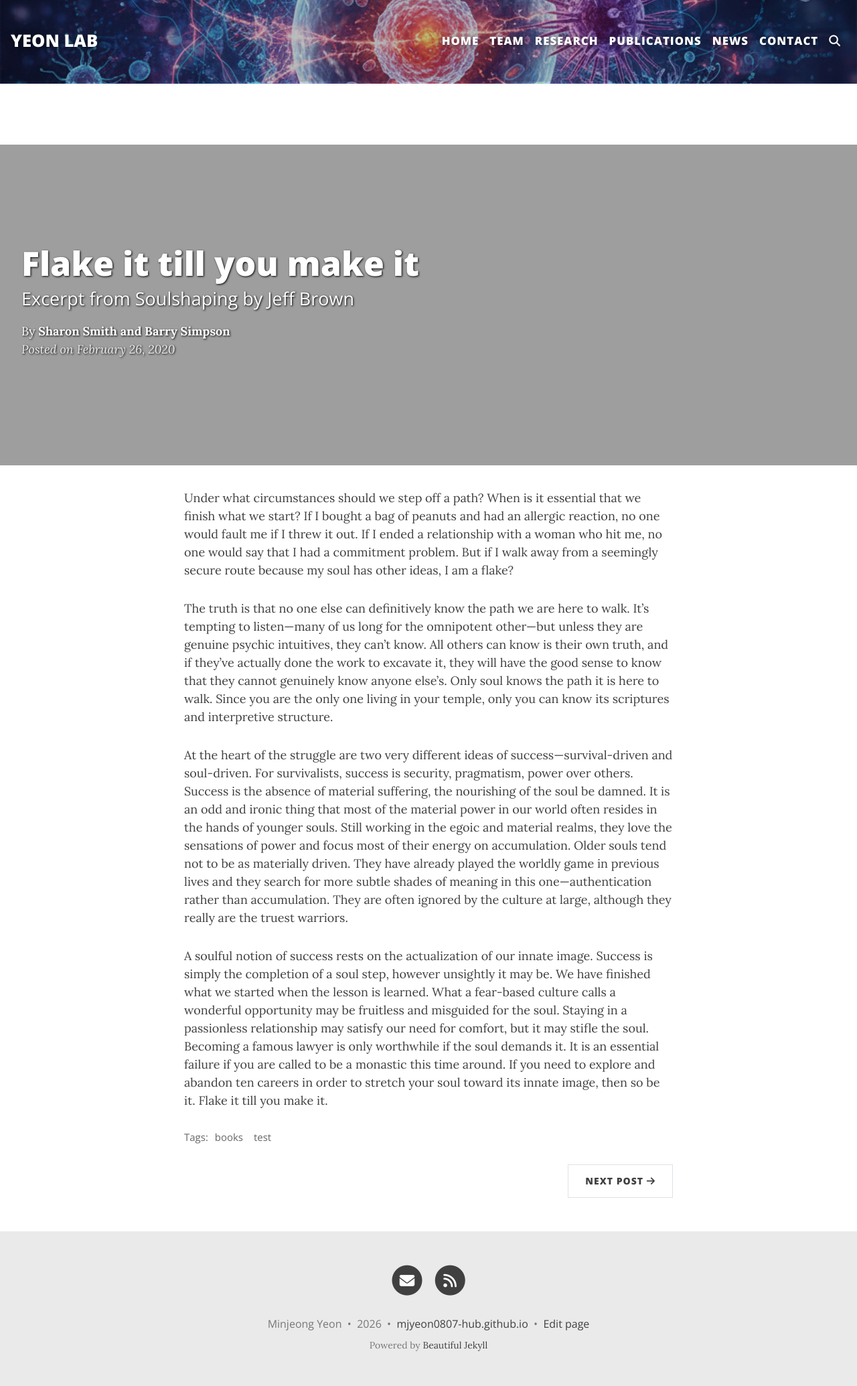
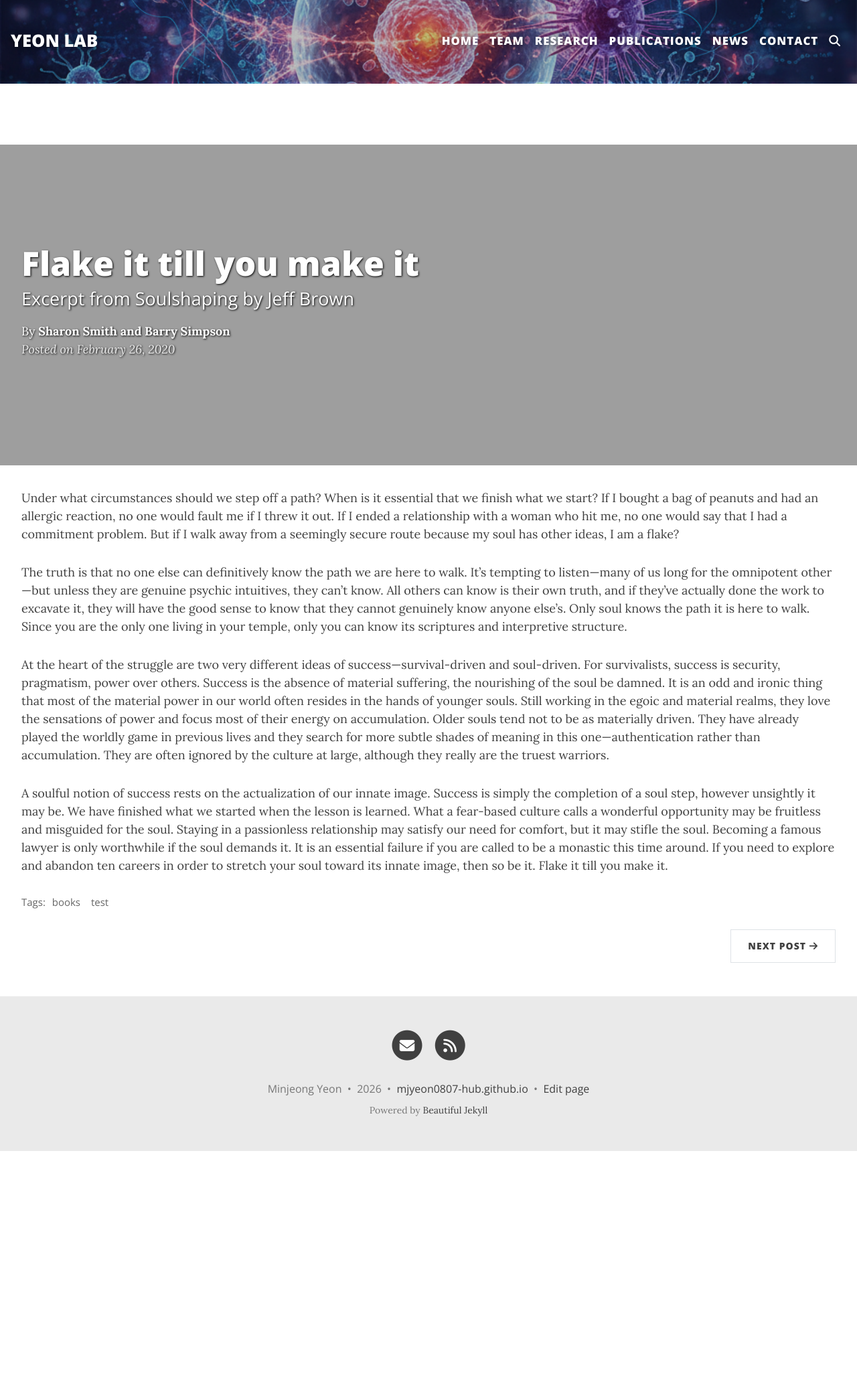
Before and after one commit to mjyeon0807-hub/mjyeon0807-hub.github.io, a Jekyll site: the page built from _posts/2020-02-26-flake-it-till-you-make-it.md, in a window 1280 px wide. Shown: the whole page at 67% size. Built offline with Jekyll 4.4.1, drawn with Linux system fonts in a browser that asks for light colours; comment, search, counter and statistics services are not loaded; after the commit the page ends 1719 px from its top, so only the background shows below that.

Commit message:
Update main layout for full-width posts

```diff
--- a/_layouts/post.html
+++ b/_layouts/post.html
@@ -4,9 +4,9 @@ layout: base
 
 {% include header.html type="post" %}
 
-<main class="{% if page.full-width %} container-fluid {% else %} container-md {% endif %}">
+<main class="container-fluid fullwidth-pad">
   <div class="row">
-    <div class="{% if page.full-width %} col {% else %} col-xl-8 offset-xl-2 col-lg-10 offset-lg-1 {% endif %}">
+    <div class="col-12">
 
       {% if page.gh-repo %}
         {% assign gh_split =  page.gh-repo | split:'/'  %}
```
